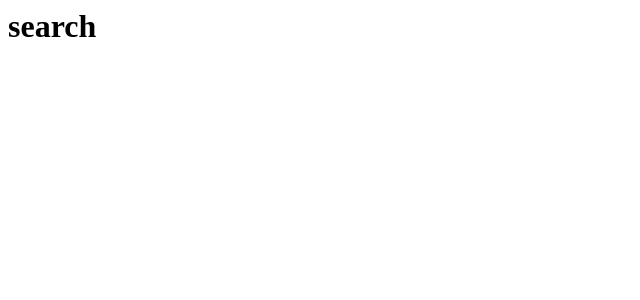
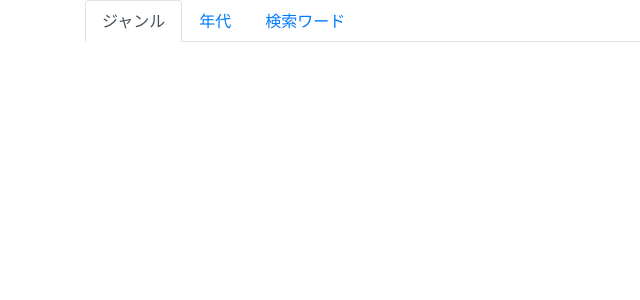
Before and after one commit to CoffeeAndCakes/CRSC, a Django app: page /search/ in a window 1280 px wide. Shown: the top 300 px of the page, without its empty margins (0-640 px from the left). Run offline with Django 3.2, Linux system fonts and the light colour scheme; some libraries are stand-ins or nearby versions.

Commit message:
検索画面のメニュー切り替え実装

```diff
--- a/web/search/templates/search/index.html
+++ b/web/search/templates/search/index.html
@@ -1,3 +1,35 @@
-{% load bootstrap4 %}
+{% extends 'base.html' %}
+
+{% block title %}映画を探す{% endblock title %}
 
 <h1>search</h1>
+
+{% block content %}
+
+<ul class="nav nav-tabs" role="tablist">
+  <li class="nav-item">
+    <a class="nav-link active" href="#genre" role="tab" data-toggle="tab">ジャンル</a>
+  </li>
+  <li class="nav-item">
+    <a class="nav-link" href="#year" role="tab" data-toggle="tab">年代</a>
+  </li>
+  <li class="nav-item">
+    <a class="nav-link" href="#word" role="tab" data-toggle="tab">検索ワード</a>
+  </li>
+</ul>
+
+<!-- Tab panes -->
+<div class="tab-content">
+  <div role="tabpanel" class="tab-pane fade in active" id="genre">
+
+  </div>
+
+  <div role="tabpanel" class="tab-pane fade" id="year">
+
+  </div>
+
+  <div role="tabpanel" class="tab-pane fade" id="word">
+
+  </div>
+</div>
+{% endblock %}
--- a/web/templates/base.html
+++ b/web/templates/base.html
@@ -4,6 +4,7 @@
 <head>
   {% load bootstrap4 %}
   {% bootstrap_css %}
+  {% bootstrap_jquery %}
   {% bootstrap_javascript %}
   <meta charset="UTF-8">
   <meta name="viewport" content="width=device-width, initial-scale=1">
```
